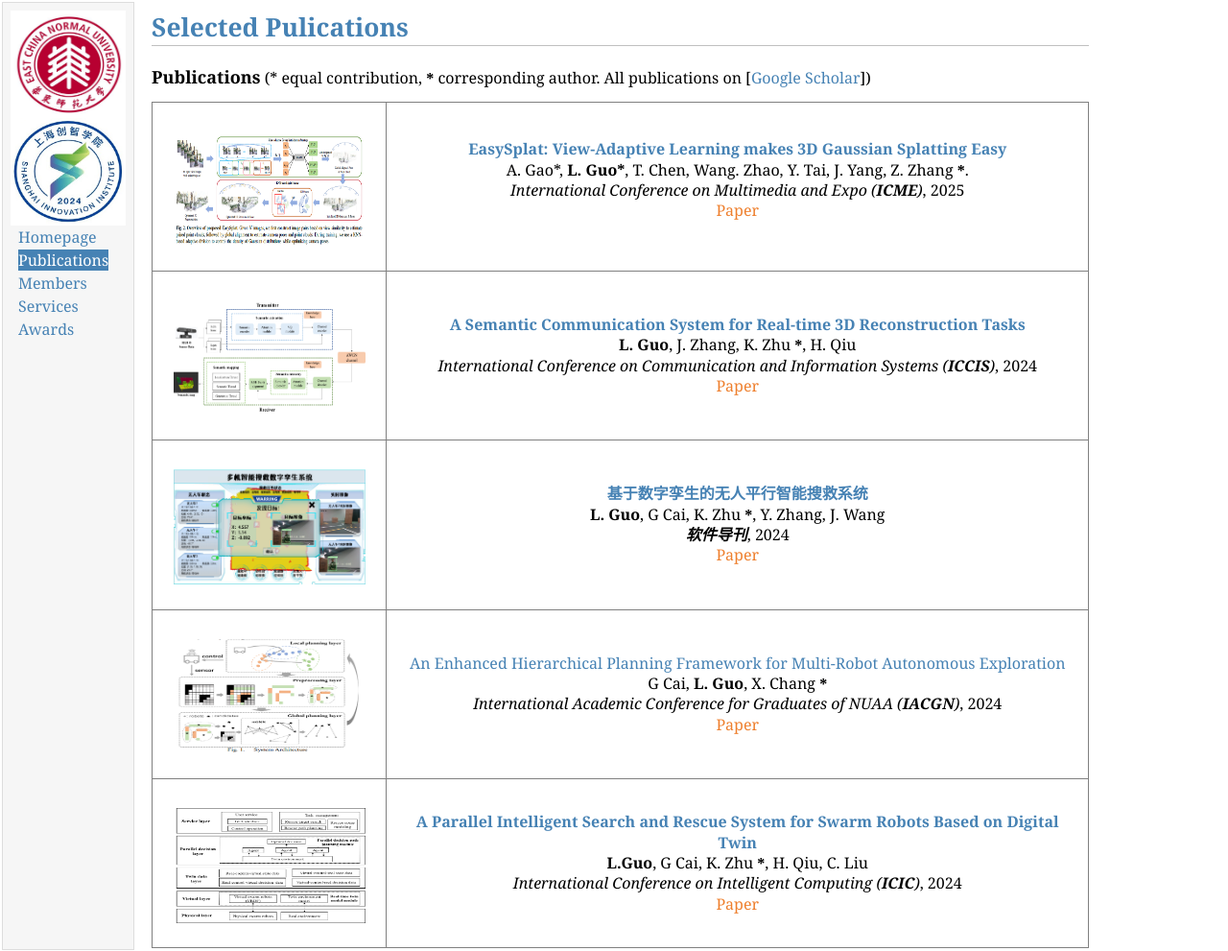
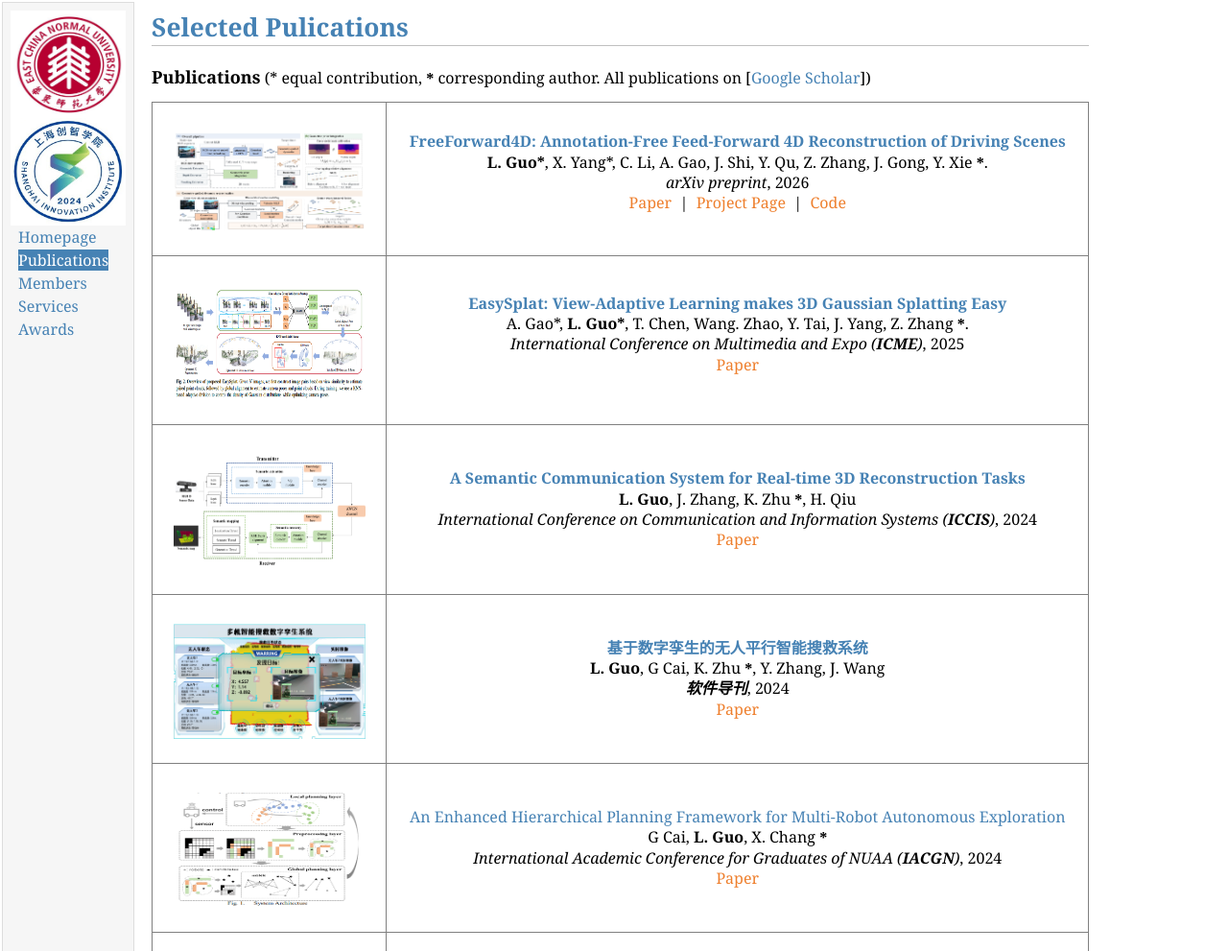
Before and after one commit to Max-luo-song/gls2000.github.io, a plain HTML site: page pub.html in a window 1280 px wide. Shown: the top 991 px of the page at 96% size. Drawn offline with Linux system fonts and the light colour scheme.

Commit message:
Add FreeForward4D to news and publications

```diff
--- a/pub.html
+++ b/pub.html
@@ -42,6 +42,28 @@ var _hmt = _hmt || [];
 </div>
 <p style="text-align:justify"><strong><font size="4px">Publications</font></strong> (* equal contribution, <b><span style="font-family:Wingdings">*</span></b> corresponding author. All publications on [<a href="https://scholar.google.com/citations?user=PMP123IAAAAJ&hl=en&oi=ao" target=&ldquo;blank&rdquo;>Google Scholar</a>])
 <table id="pubList" border="0" cellpadding="0" width="100%" style="border-spacing: 10 18px; line-height:16pt; border: 0px;">
+<tr>
+<td style="padding:20px;width:25%;vertical-align:middle">
+<a href="https://max-luo-song.github.io/FreeForward4D/">
+<img src="./project/f_freeforward4d.png" alt="FreeForward4D pipeline" style="height: auto; width: 200px; margin-top: 10px" />
+</a>
+</td>
+<td style="padding:10px;width:75%;vertical-align:middle">
+<a href="https://arxiv.org/abs/2611.24007">
+<papertitle><b>FreeForward4D: Annotation-Free Feed-Forward 4D Reconstruction of Driving Scenes</b></papertitle>
+</a>
+<br />
+<b>L. Guo*</b>, X. Yang*, C. Li, A. Gao, J. Shi, Y. Qu, Z. Zhang, J. Gong, Y. Xie <b><span style="font-family:Wingdings">*</span></b>.
+<br />
+<em>arXiv preprint</em>, 2026
+<br />
+<a href="https://arxiv.org/pdf/2611.24007" style="color: #EE7F2D;">Paper</a> &nbsp;|&nbsp;
+<a href="https://max-luo-song.github.io/FreeForward4D/" style="color: #EE7F2D;">Project Page</a> &nbsp;|&nbsp;
+<a href="https://github.com/Max-luo-song/FreeForward4D" style="color: #EE7F2D;">Code</a>
+<p></p>
+</td>
+</tr>
+
 <td style="padding:20px;width:25%;vertical-align:middle">
 <img src="./project/f_easysplat.png" style="height: 120px; width: 200px; margin-top: 10px">
 <td style="padding:10px;width:75%;vertical-align:middle">
```
Also changed, not shown: index.html (+1 -0 lines), project/f_freeforward4d.png (added).
